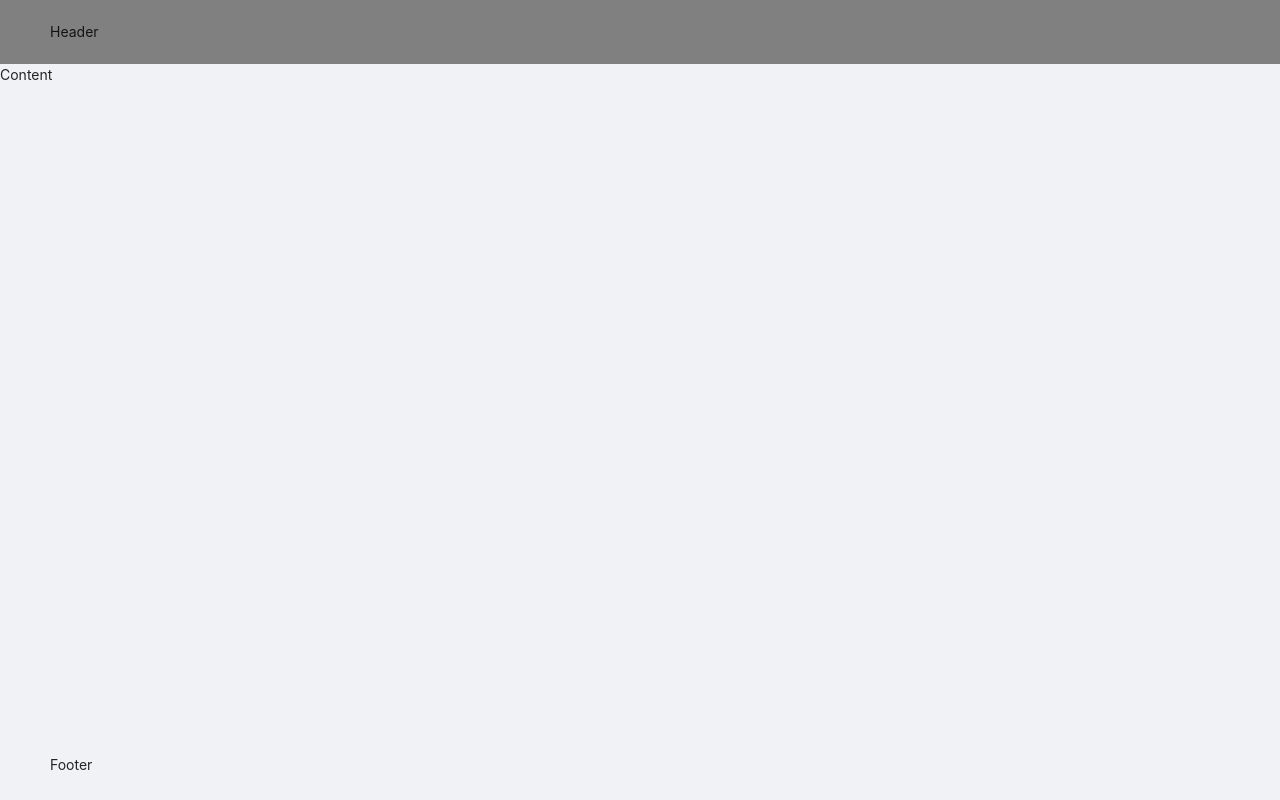
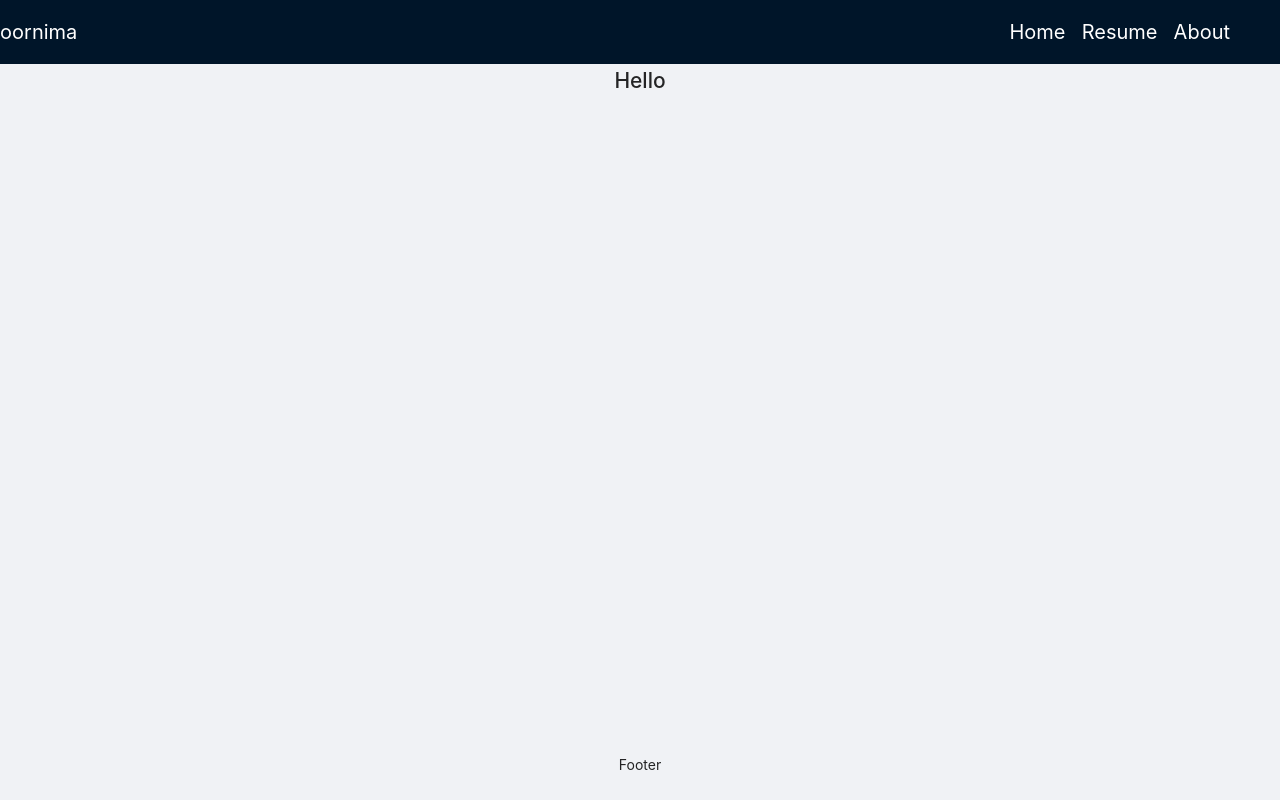
Before and after one commit to poornimasangasani/poornima, a React (Create React App) app: page / in a window 1280 px wide. Built offline with nearby package versions, Linux system fonts and the light colour scheme.

Commit message:
add some files

```diff
--- a/package.json
+++ b/package.json
@@ -10,6 +10,7 @@
     "antd": "^4.4.0",
     "react": "^16.13.1",
     "react-dom": "^16.13.1",
+    "react-router-dom": "^5.2.0",
     "react-scripts": "3.4.1"
   },
   "scripts": {
--- a/src/App.js
+++ b/src/App.js
@@ -1,5 +1,5 @@
 import React from "react";
-import "./App.css";
+import "./assets/css/App.css";
 import Page from "./component";
 
 function App() {
--- /dev/null
+++ b/src/AppRoutes.jsx
@@ -0,0 +1,24 @@
+import React, { Component } from "react";
+import { Route, Switch } from "react-router-dom";
+import Home from "./components/Home";
+import Resume from "./components/Resume";
+import About from "./components/About";
+class AppRoutes extends Component {
+  render() {
+    return (
+      <Switch>
+        <Route path="/about">
+          <About />
+        </Route>
+        <Route path="/resume">
+          <Resume />
+        </Route>
+        <Route path="/">
+          <Home />
+        </Route>
+      </Switch>
+    );
+  }
+}
+
+export default AppRoutes;
--- a/src/App.css
+++ b/src/assets/css/App.css
@@ -38,6 +38,37 @@
 }
 
 .ant-layout-header {
-  background-color: darkslategrey;
+  background-color: rgb(36, 39, 39);
+  color: white;
+  display: flex;
+  justify-content: flex-end;
+  font-size: 20px;
+}
+
+.ant-layout-header a {
   color: white;
 }
+.ant-layout-header a:hover {
+  color: white;
+}
+.ant-layout-content {
+  text-align: center;
+}
+
+.ant-layout-footer {
+  background-color: rgb(36, 39, 39);
+  text-align: center;
+}
+
+.nameHeader {
+  left: -9%;
+  color: white;
+  position: relative;
+}
+@media only screen and (min-width: 600px) {
+  .nameHeader {
+    color: "white";
+    position: relative;
+    left: -79%;
+  }
+}
--- a/src/component.js
+++ b/src/component.js
@@ -1,29 +1,27 @@
 import React, { Component } from "react";
 import { Layout } from "antd";
 import "antd/dist/antd.css";
-
-// import "./App.css";
-// import Image from "../src/assets/bground.png";
-// import {
-//   MenuUnfoldOutlined,
-//   MenuFoldOutlined,
-//   UserOutlined,
-//   VideoCameraOutlined,
-//   ProfileOutlined,
-//   UploadOutlined,
-//   HomeOutlined,
-// } from "@ant-design/icons";
-
+import AppRoutes from "./AppRoutes";
+import { BrowserRouter as Router, Link } from "react-router-dom";
 const { Header, Content, Footer } = Layout;
 
 class Page extends Component {
   render() {
     return (
-      <Layout style={{ height: "100vh" }}>
-        <Header style={{ backgroundColor: "grey" }}>Header</Header>
-        <Content>Content</Content>
-        <Footer>Footer</Footer>
-      </Layout>
+      <Router>
+        <Layout style={{ height: "100vh" }}>
+          <Header>
+            <span className="nameHeader">Poornima</span>
+            <Link to="/">Home</Link> &nbsp; &nbsp;
+            <Link to="/resume">Resume</Link> &nbsp; &nbsp;
+            <Link to="/about">About</Link>
+          </Header>
+          <Content>
+            <AppRoutes />
+          </Content>
+          <Footer>Footer</Footer>
+        </Layout>
+      </Router>
     );
   }
 }
--- /dev/null
+++ b/src/components/About.js
@@ -0,0 +1,13 @@
+import React, { Component } from "react";
+
+class About extends Component {
+  render() {
+    return (
+      <div>
+        <h1>About</h1>
+      </div>
+    );
+  }
+}
+
+export default About;
--- /dev/null
+++ b/src/components/Home.js
@@ -0,0 +1,9 @@
+import React from "react";
+
+class Home extends React.Component {
+  render() {
+    return <h1>Hello</h1>;
+  }
+}
+
+export default Home;
--- /dev/null
+++ b/src/components/Resume.js
@@ -0,0 +1,13 @@
+import React, { Component } from "react";
+
+class Resume extends Component {
+  render() {
+    return (
+      <div>
+        <h1>Resume</h1>
+      </div>
+    );
+  }
+}
+
+export default Resume;
```
Also changed, not shown: 1 other file (tests, documents, lock files or other folders).
